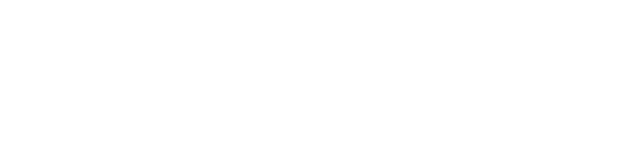
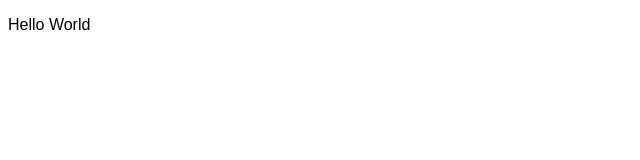
Before and after one commit to ScotRob77/comebakTest, a plain HTML site: page index.html in a window 1280 px wide. Shown: the whole page, without its empty margins (0-640 px from the left). Drawn offline with Linux system fonts and the light colour scheme.

```diff
--- a/assets/css/style.css
+++ b/assets/css/style.css
@@ -0,0 +1,3 @@
+body {
+    font-family: arial;
+}
--- a/index.html
+++ b/index.html
@@ -11,3 +11,6 @@
     <link rel="stylesheet" href="assets/css/style.css">
     <title>Love Running</title>
 </head>
+<body>
+    <p>Hello World</p>
+</body>
```
